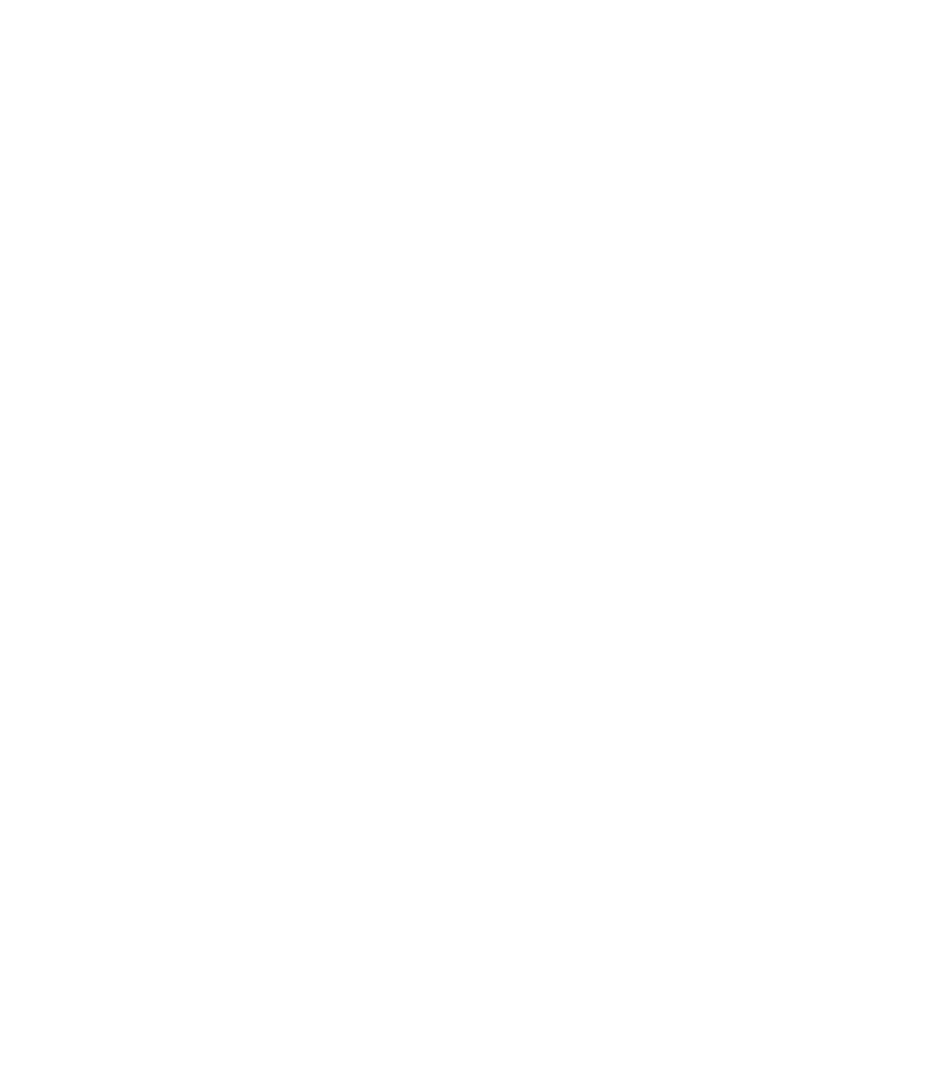
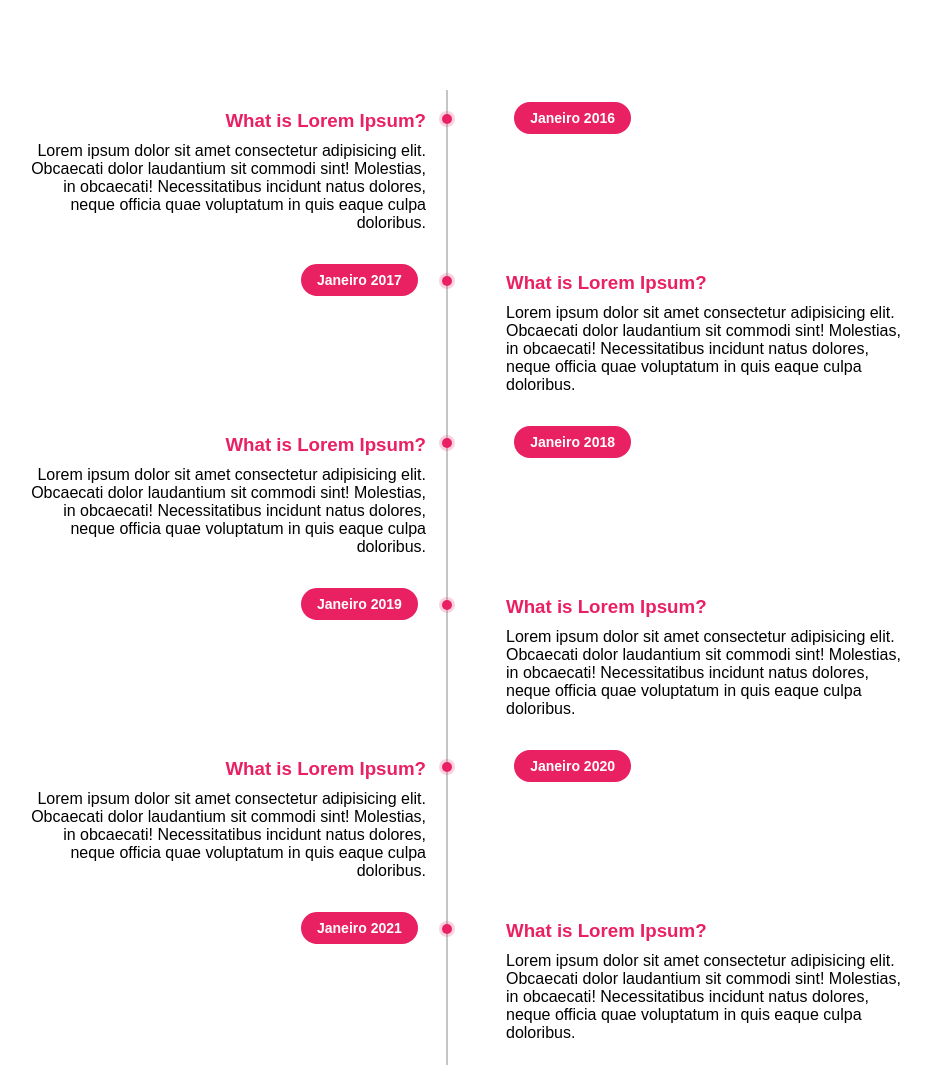
Before and after one commit to AndersonLuigui/LinhaDoTempo-HTML-CSS, a plain HTML site: page index.html in a window 1280 px wide. Shown: the top 1065 px of the page, without its empty margins (194-1125 px from the left). Before the commit the page ends 800 px from the top, so only its background shows below. Drawn offline with Linux system fonts and the light colour scheme.

Commit message:
Linha do tempo terminada

```diff
--- a/index.html
+++ b/index.html
@@ -4,9 +4,72 @@
     <meta charset="UTF-8">
     <meta http-equiv="X-UA-Compatible" content="IE=edge">
     <meta name="viewport" content="width=device-width, initial-scale=1.0">
-    <title>Document</title>
+    <title>Linha do Tempo por Anderson Luigui - Desenvolvedor de Software</title>
+    <link rel="stylesheet" type="text/css" href="style.css">
 </head>
 <body>
+    <div class="timeline">
+        <ul>
+            <li>
+                <div class="content">
+                    <h3>What is Lorem Ipsum?</h3>
+                    <p>Lorem ipsum dolor sit amet consectetur adipisicing elit. Obcaecati dolor laudantium sit commodi sint! Molestias, in obcaecati! Necessitatibus incidunt natus dolores, neque officia quae voluptatum in quis eaque culpa doloribus.</p>
+                </div>
+                <div class="time">
+                    <h4> Janeiro 2016 </h4>
+                </div>
+            </li>
+            <li>
+                <div class="content">
+                    <h3>What is Lorem Ipsum?</h3>
+                    <p>Lorem ipsum dolor sit amet consectetur adipisicing elit. Obcaecati dolor laudantium sit commodi sint! Molestias, in obcaecati! Necessitatibus incidunt natus dolores, neque officia quae voluptatum in quis eaque culpa doloribus.</p>
+                </div>
+                <div class="time">
+                    <h4> Janeiro 2017 </h4>
+                </div>
+            </li>
+            <li>
+                <div class="content">
+                    <h3>What is Lorem Ipsum?</h3>
+                    <p>Lorem ipsum dolor sit amet consectetur adipisicing elit. Obcaecati dolor laudantium sit commodi sint! Molestias, in obcaecati! Necessitatibus incidunt natus dolores, neque officia quae voluptatum in quis eaque culpa doloribus.</p>
+                </div>
+                <div class="time">
+                    <h4> Janeiro 2018 </h4>
+                </div>
+            </li>
+            <li>
+                <div class="content">
+                    <h3>What is Lorem Ipsum?</h3>
+                    <p>Lorem ipsum dolor sit amet consectetur adipisicing elit. Obcaecati dolor laudantium sit commodi sint! Molestias, in obcaecati! Necessitatibus incidunt natus dolores, neque officia quae voluptatum in quis eaque culpa doloribus.</p>
+                </div>
+                <div class="time">
+                    <h4> Janeiro 2019 </h4>
+                </div>
+            </li>
+            <li>
+                <div class="content">
+                    <h3>What is Lorem Ipsum?</h3>
+                    <p>Lorem ipsum dolor sit amet consectetur adipisicing elit. Obcaecati dolor laudantium sit commodi sint! Molestias, in obcaecati! Necessitatibus incidunt natus dolores, neque officia quae voluptatum in quis eaque culpa doloribus.</p>
+                </div>
+                <div class="time">
+                    <h4> Janeiro 2020 </h4>
+                </div>
+            </li>
+            <li>
+                <div class="content">
+                    <h3>What is Lorem Ipsum?</h3>
+                    <p>Lorem ipsum dolor sit amet consectetur adipisicing elit. Obcaecati dolor laudantium sit commodi sint! Molestias, in obcaecati! Necessitatibus incidunt natus dolores, neque officia quae voluptatum in quis eaque culpa doloribus.</p>
+                </div>
+                <div class="time">
+                    <h4> Janeiro 2021 </h4>
+                </div>
+            </li>
+            <div style="clear: both;">
+            </div>
+
+        </ul>
+    </div>
+
 
 </body>
 </html>
--- /dev/null
+++ b/style.css
@@ -0,0 +1,129 @@
+
+
+body {
+    margin: 0;
+    padding: 0;
+    font-family: Arial, Helvetica, sans-serif;
+
+}
+
+
+
+.timeline {
+    position: relative;
+    margin: 50px auto;
+    padding: 40px 0;
+    width: 1000px;
+}
+
+.timeline:before {
+    content: '';
+    position: absolute;
+    left: 50%;
+    width: 2px;
+    Height: 100%;
+    background: #c5c5c5;
+}
+
+.timeline ul {
+    margin: 0;
+    padding 0;
+
+}
+
+.timeline ul li {
+    line-height: normal;
+    position: relative;
+    width: 50%;
+    padding: 20px 40px;
+    box-sizing: border-box;
+    list-style-type: none;
+
+
+
+}
+
+.timeline ul li:nth-child(odd) {
+    float: left;
+    text-align: right;
+    clear: both;
+
+}
+
+.timeline ul li:nth-child(even) {
+    float: right;
+    text-align: left;
+    clear: both;
+
+}
+
+.content {
+    padding.bottom: 20px;
+}
+
+.timeline ul li:nth-child(odd):before {
+    content: '';
+    position: absolute;
+    top: 24px;
+    right: 14px;
+    width: 10px;
+    Height: 10px;
+    background: rgba(233,33,99,1);
+    border-radius: 50%;
+    box-shadow: 0 0 0 3px rgba(233,33,99,0.2);
+}
+
+.timeline ul li:nth-child(even):before {
+    content: '';
+    position: absolute;
+    top: 24px;
+    left: -24px;
+    width: 10px;
+    Height: 10px;
+    background: rgba(233,33,99,1);
+    border-radius: 50%;
+    box-shadow: 0 0 0 3px rgba(233,33,99,0.2);
+}
+
+.timeline ul li h3 {
+    margin: 0;
+    padding: 0;
+    font-weight: 600;
+    color: rgba(233,33,99,1);
+
+}
+
+.timeline ul li p {
+    margin: 10px 0 0;
+    padding: 0;
+}
+
+.timeline ul li .time h4 {
+    margin: 0;
+    padding: 0;
+    font-size: 14px;
+    box-shadow: 0 0 0 3px rgba(233, 33, 99,0.3);
+}
+
+.timeline ul li:nth-child(odd) .time {
+    position: absolute;
+    top: 12px;
+    right: -165px;
+    margin: 0;
+    padding: 8px 16px;
+    background: rgba(233,33,99,1);
+    color: #fff;
+    border-radius: 18px;
+
+}
+.timeline ul li:nth-child(even) .time {
+    position: absolute;
+    top: 12px;
+    left: -165px;
+    margin: 0;
+    padding: 8px 16px;
+    background: rgba(233,33,99,1);
+    color: #fff;
+    border-radius: 18px;
+
+}
```
